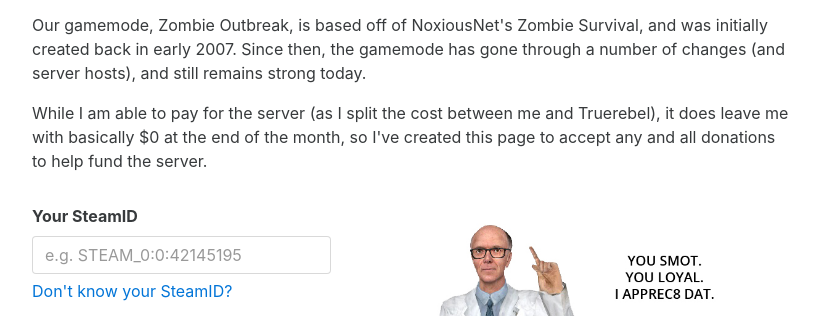
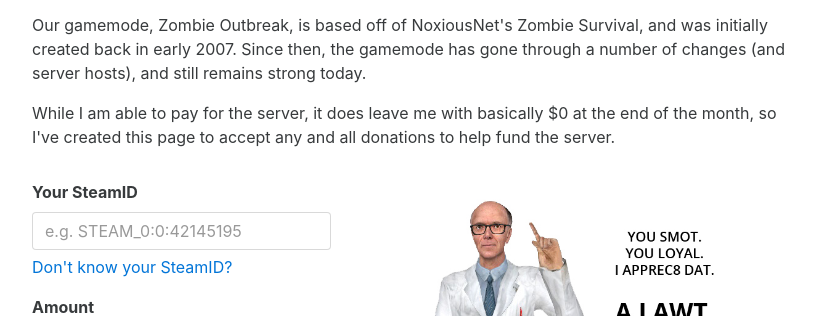
Before and after one commit to warbasher/warbasher.github.io, a plain HTML site: page donation/index.html in a window 1280 px wide. Shown: the part 135-451 px from the top of the page, without its empty margins (228-1047 px from the left). Drawn offline with Linux system fonts and the light colour scheme.

Commit message:
Update index.html

```diff
--- a/donation/index.html
+++ b/donation/index.html
@@ -23,7 +23,7 @@
           for the <a href="http://steamcommunity.com/groups/DeathLegendsZombieOutbreak" target="_blank">Deathlegend's Garry's Mod community</a>.</p>
         <p>Our gamemode, Zombie Outbreak, is based off of NoxiousNet's Zombie Survival, and was initially created back in early 2007.
           Since then, the gamemode has gone through a number of changes (and server hosts), and still remains strong today.</p>
-        <p>While I am able to pay for the server (as I split the cost between me and Truerebel),
+        <p>While I am able to pay for the server,
           it does leave me with basically $0 at the end of the month, so I've created this page to accept any and
           all donations to help fund the server.</p>
       </div>
```
